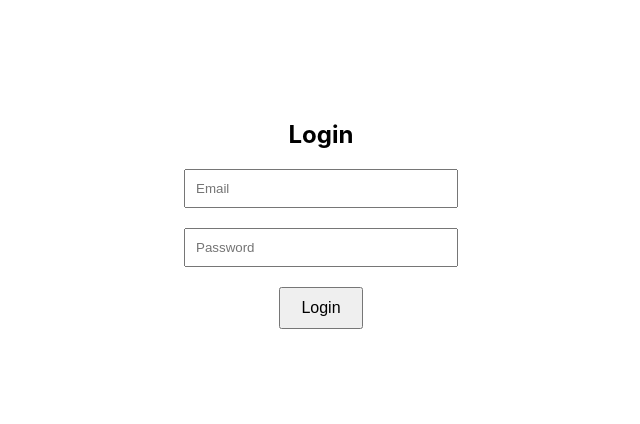
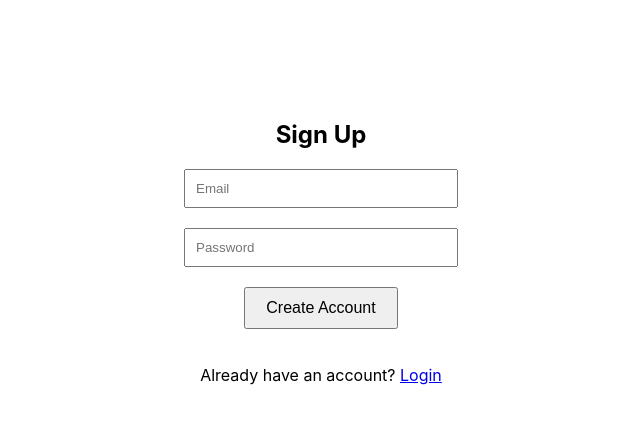
Before and after one commit to amina129/GESTION-COMMERCIALE, a React (Create React App) app in the folder frontend/: page /signup in a window 1280 px wide. Before the commit this address led to /login. Shown: the top 424 px of the page, without its empty margins (419-1059 px from the left). Built offline with nearby package versions, Linux system fonts and the light colour scheme.

Commit message:
frontend : added the sign up functionality

```diff
--- a/frontend/src/App.jsx
+++ b/frontend/src/App.jsx
@@ -5,6 +5,8 @@ import SalesPage from "./pages/SalesPage";
 import Navbar from './components/Shared/Navbar';
 import Sidebar from './components/Shared/Sidebar';
 import LoginPage from './pages/LoginPage';
+import SignUpPage from './pages/SignUpPage';
+
 
 
 function App() {
@@ -54,6 +56,11 @@ function App() {
     path="*"
     element={<Navigate to={user ? "/inventory" : "/login"} />}
   />
+  <Route
+  path="/signup"
+  element={!user ? <SignUpPage login={login} /> : <Navigate to="/inventory" />}
+/>
+
 </Routes>
 
         </div>
--- a/frontend/src/pages/LoginPage.jsx
+++ b/frontend/src/pages/LoginPage.jsx
@@ -49,6 +49,10 @@ const LoginPage = ({ login }) => {
           <button type="submit" style={{ padding: '10px 20px', fontSize: '16px' }}>
             Login
           </button>
+          <p>
+             Don’t have an account? <a href="/signup">Sign Up</a>
+             </p>
+
         </div>
       </form>
     </div>
--- /dev/null
+++ b/frontend/src/pages/SignUpPage.jsx
@@ -0,0 +1,51 @@
+import React, { useState } from 'react';
+import { useNavigate } from 'react-router-dom';
+
+const SignUpPage = ({ login }) => {
+  const [email, setEmail] = useState('');
+  const [password, setPassword] = useState('');
+  const navigate = useNavigate();
+
+  const handleSignUp = (e) => {
+    e.preventDefault();
+
+    // You can later replace this with an API call
+    const userData = { email };
+    localStorage.setItem('user', JSON.stringify(userData));
+    login(userData);
+    navigate('/inventory');
+  };
+
+  return (
+    <div style={{ textAlign: 'center', marginTop: '100px' }}>
+      <h2>Sign Up</h2>
+      <form onSubmit={handleSignUp}>
+        <input
+          type="email"
+          placeholder="Email"
+          value={email}
+          required
+          onChange={(e) => setEmail(e.target.value)}
+          style={{ padding: '10px', width: '250px' }}
+        /><br /><br />
+        <input
+          type="password"
+          placeholder="Password"
+          value={password}
+          required
+          onChange={(e) => setPassword(e.target.value)}
+          style={{ padding: '10px', width: '250px' }}
+        /><br /><br />
+        <button type="submit" style={{ padding: '10px 20px', fontSize: '16px' }}>
+          Create Account
+        </button>
+      </form>
+      <br />
+      <p>
+        Already have an account? <a href="/login">Login</a>
+      </p>
+    </div>
+  );
+};
+
+export default SignUpPage;
```
